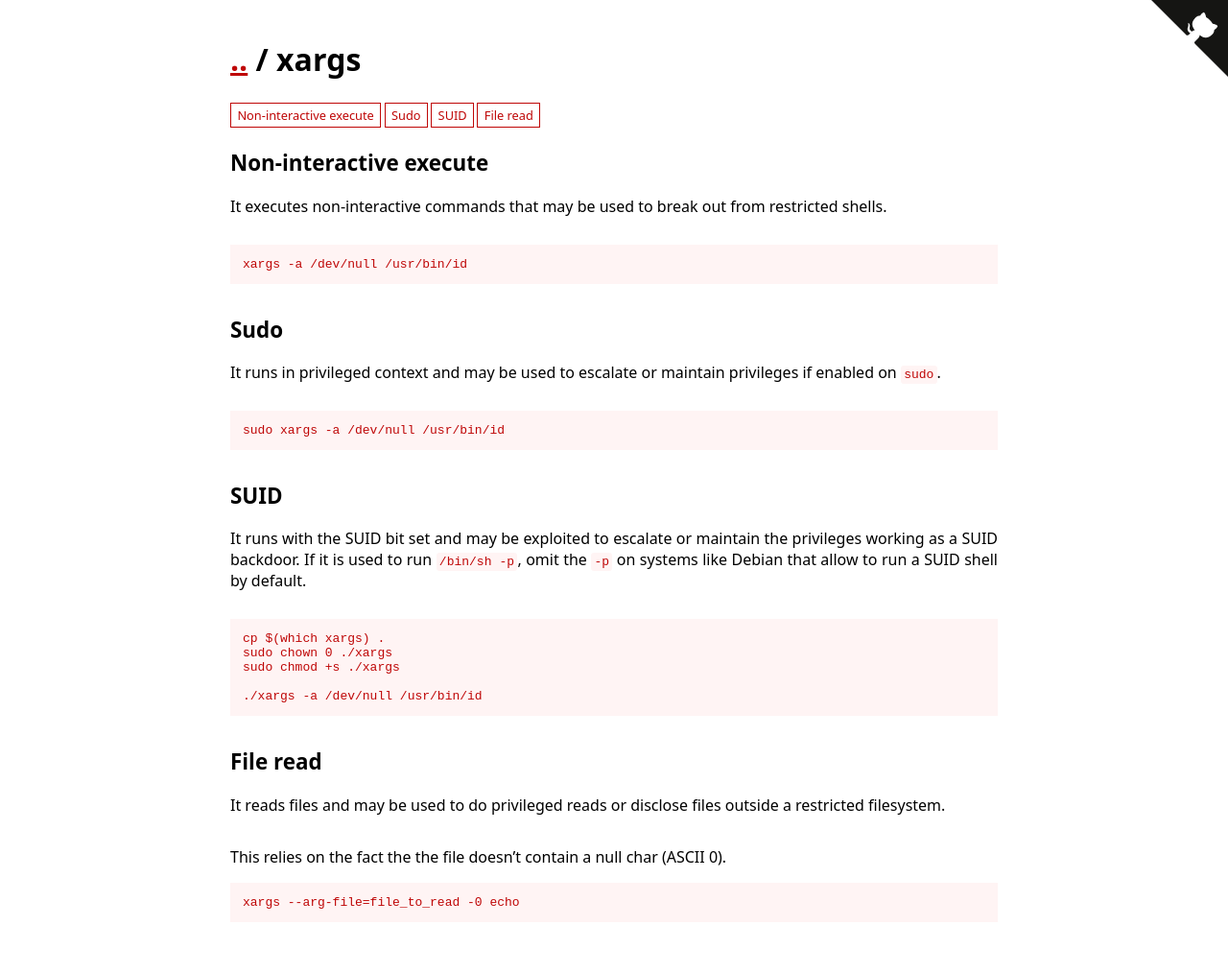
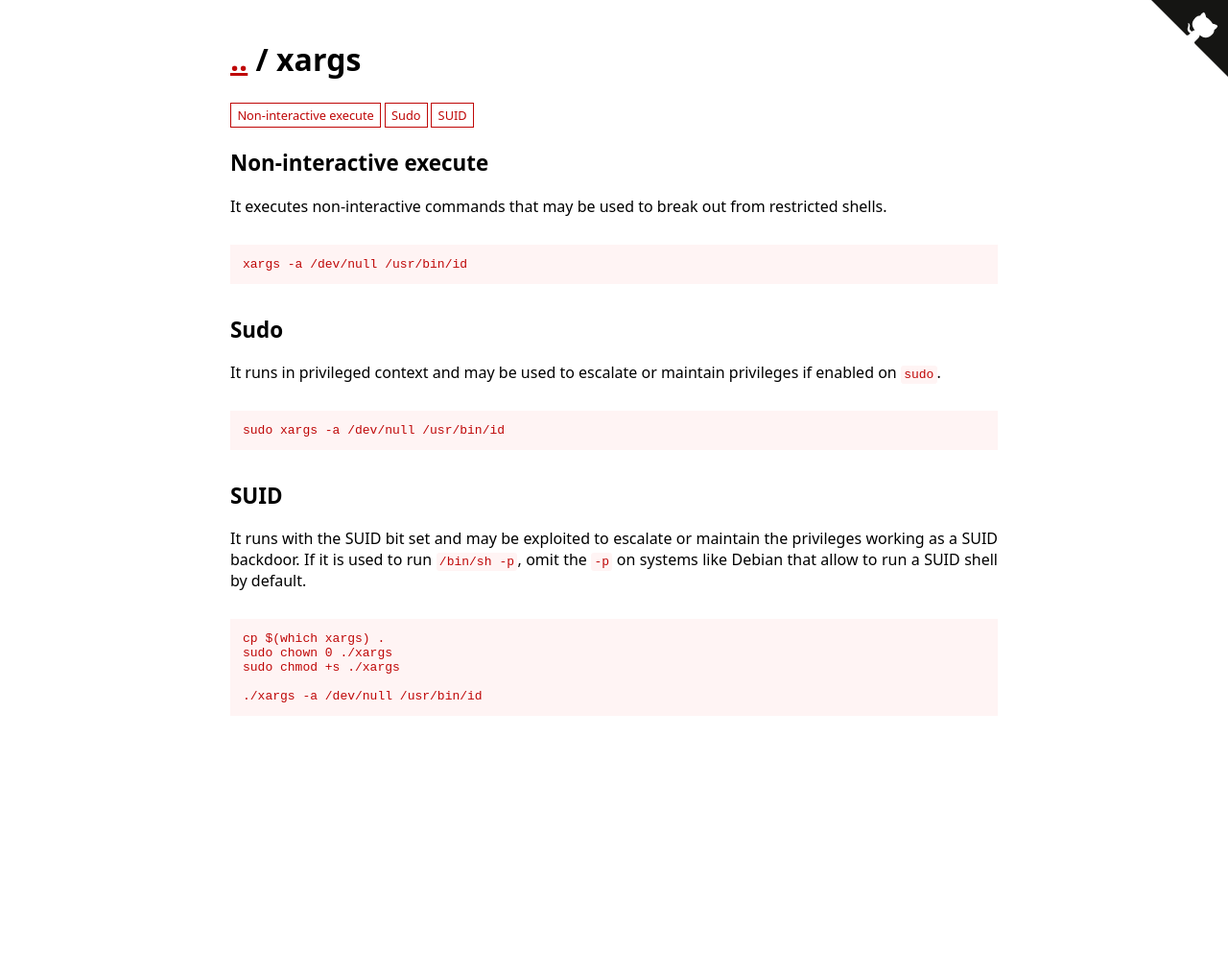
Before and after one commit to GTFOBins/GTFOBins.github.io, a Jekyll site: the page built from _gtfobins/xargs.md, in a window 1280 px wide. Shown: the whole page at 96% size. Built offline with Jekyll 4.4.1, drawn with Linux system fonts in a browser that asks for light colours; after the commit the page ends 900 px from its top, so only the background shows below that.

Commit message:
Remove xargs file-read as it relies on an external program

```diff
--- a/_gtfobins/xargs.md
+++ b/_gtfobins/xargs.md
@@ -6,7 +6,4 @@ functions:
     - code: sudo xargs -a /dev/null /usr/bin/id
   suid-enabled:
     - code: ./xargs -a /dev/null /usr/bin/id
-  file-read:
-    - description: This relies on the fact the the file doesn't contain a null char (ASCII 0).
-      code: xargs --arg-file=file_to_read -0 echo
 ---
```
